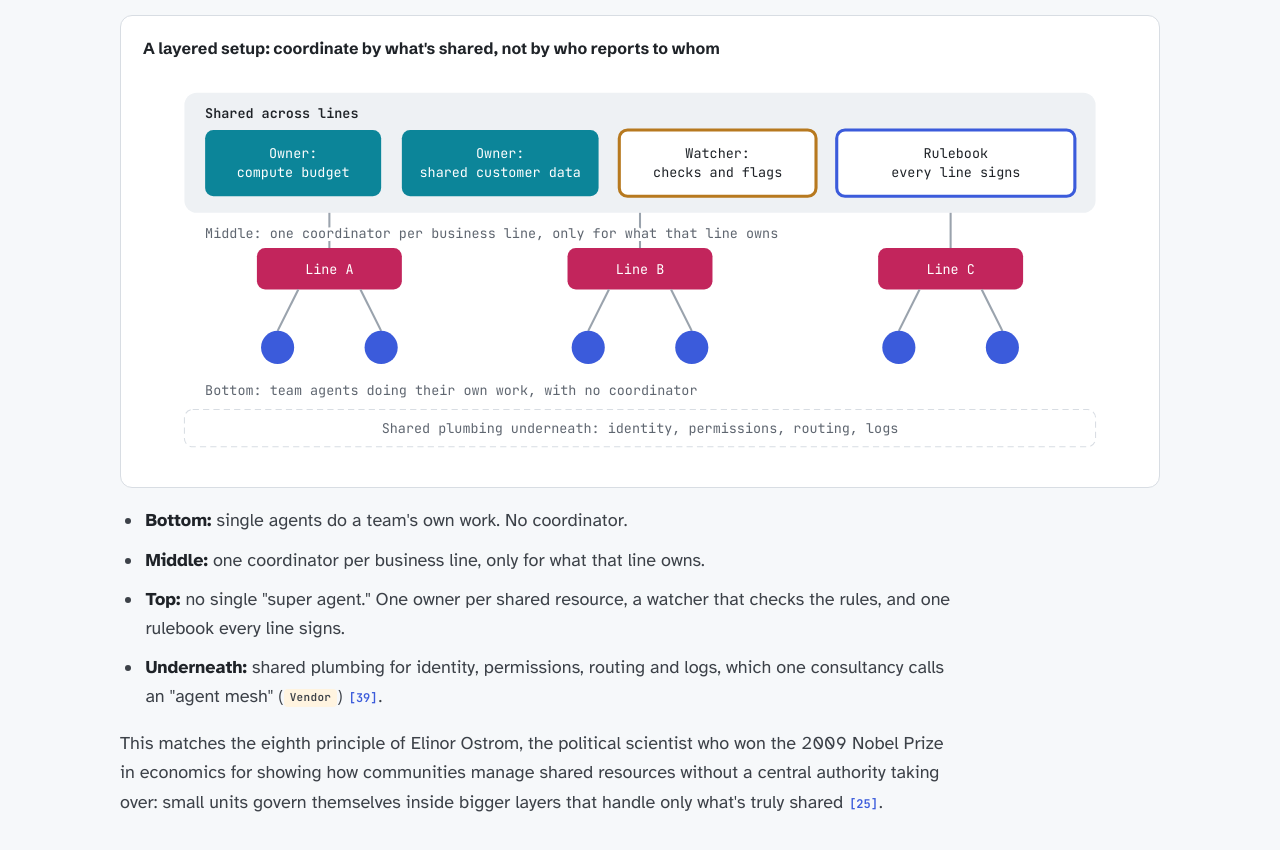
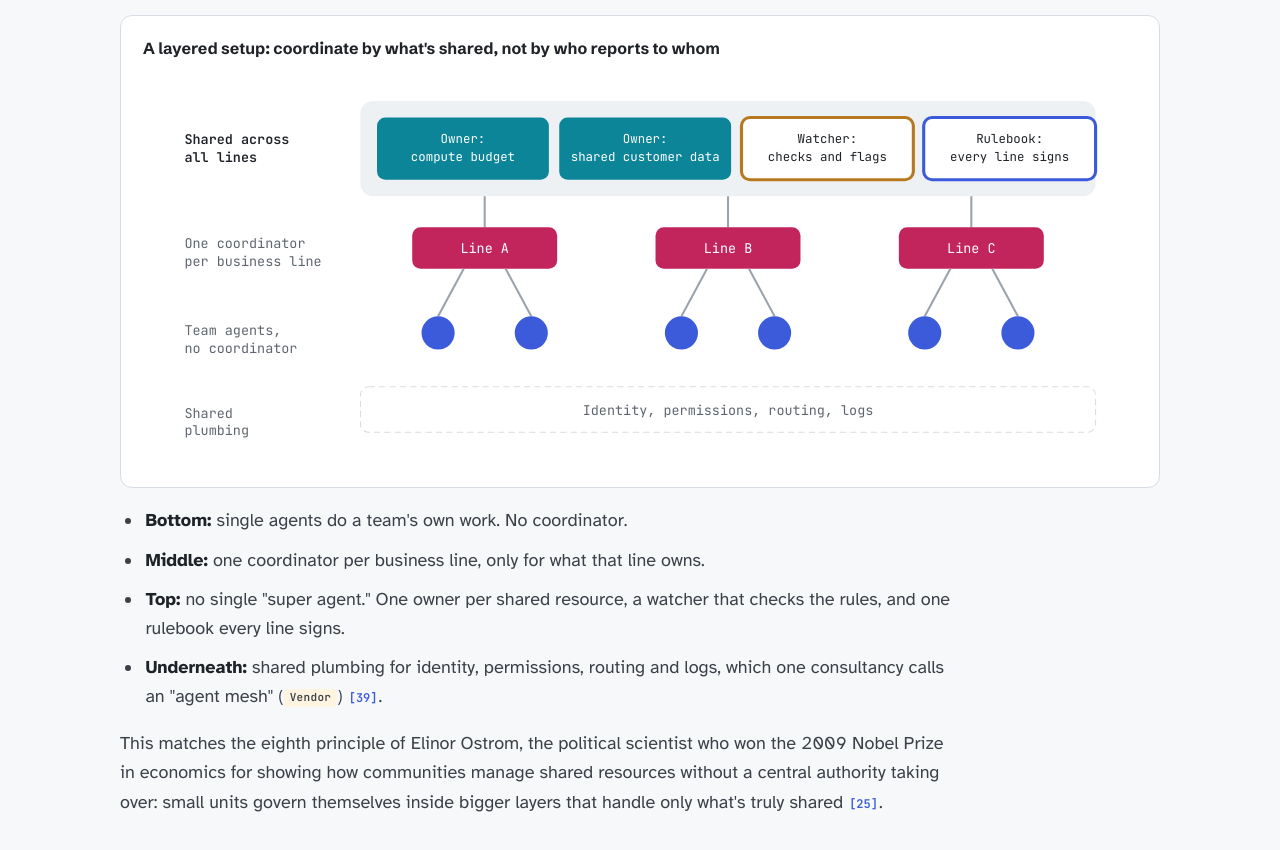
Before and after one commit to VeritasPlaybook/playbook, a plain HTML site: page concepts/interlocking/index.html in a window 1280 px wide. Shown: the part 6278-7128 px from the top of the page. Drawn offline with Linux system fonts and the light colour scheme.

Commit message:
Redraw the Part 3 diagram

```diff
--- a/concepts/interlocking/index.html
+++ b/concepts/interlocking/index.html
@@ -252,23 +252,24 @@ body.editing #content:focus{outline-style:solid}
 </ol>
 <div class="fig">
 <div class="ft">A layered setup: coordinate by what's shared, not by who reports to whom</div>
-<div class="figscroll"><svg viewBox="0 0 960 380" role="img" aria-label="Three layers. Bottom: team agents doing their own work in three business lines. Middle: one coordinator per business line for what that line owns. Top: owner agents for each shared resource, a watcher that checks rules, and a shared rulebook, all on shared plumbing.">
+<div class="figscroll"><svg viewBox="0 0 960 380" role="img" aria-label="Three layers. Top: owner agents for each shared resource, a watcher that checks rules, and a rulebook every business line signs. Middle: one coordinator per business line, only for what that line owns. Bottom: team agents doing their own work with no coordinator. Underneath: shared plumbing for identity, permissions, routing and logs.">
 <g font-size="13" fill="var(--ink)">
-<rect x="40" y="20" width="880" height="116" rx="12" fill="var(--soft)"></rect>
-<text x="60" y="44" font-weight="600">Shared across lines</text>
-<rect x="60" y="56" width="170" height="64" rx="8" fill="var(--green)"></rect><text x="145" y="83" text-anchor="middle" fill="var(--panel)"><tspan x="145">Owner:</tspan><tspan x="145" dy="18">compute budget</tspan></text>
-<rect x="250" y="56" width="190" height="64" rx="8" fill="var(--green)"></rect><text x="345" y="83" text-anchor="middle" fill="var(--panel)"><tspan x="345">Owner:</tspan><tspan x="345" dy="18">shared customer data</tspan></text>
-<rect x="460" y="56" width="190" height="64" rx="8" fill="var(--panel)" stroke="var(--yellow)" stroke-width="3"></rect><text x="555" y="83" text-anchor="middle"><tspan x="555">Watcher:</tspan><tspan x="555" dy="18">checks and flags</tspan></text>
-<rect x="670" y="56" width="230" height="64" rx="8" fill="var(--panel)" stroke="var(--blue)" stroke-width="3"></rect><text x="785" y="83" text-anchor="middle"><tspan x="785">Rulebook</tspan><tspan x="785" dy="18">every line signs</tspan></text>
-<g stroke="var(--grey)" stroke-width="2"><line x1="180" y1="136" x2="180" y2="170"></line><line x1="480" y1="136" x2="480" y2="170"></line><line x1="780" y1="136" x2="780" y2="170"></line></g>
-<text x="60" y="160" fill="var(--mute)" stroke="var(--panel)" stroke-width="6" paint-order="stroke" stroke-linejoin="round">Middle: one coordinator per business line, only for what that line owns</text>
-<g fill="var(--red)"><rect x="110" y="170" width="140" height="40" rx="8"></rect><rect x="410" y="170" width="140" height="40" rx="8"></rect><rect x="710" y="170" width="140" height="40" rx="8"></rect></g>
-<g fill="var(--panel)" text-anchor="middle"><text x="180" y="195">Line A</text><text x="480" y="195">Line B</text><text x="780" y="195">Line C</text></g>
-<g stroke="var(--grey)" stroke-width="2"><line x1="150" y1="210" x2="130" y2="250"></line><line x1="210" y1="210" x2="230" y2="250"></line><line x1="450" y1="210" x2="430" y2="250"></line><line x1="510" y1="210" x2="530" y2="250"></line><line x1="750" y1="210" x2="730" y2="250"></line><line x1="810" y1="210" x2="830" y2="250"></line></g>
-<g fill="var(--blue)"><circle cx="130" cy="266" r="16"></circle><circle cx="230" cy="266" r="16"></circle><circle cx="430" cy="266" r="16"></circle><circle cx="530" cy="266" r="16"></circle><circle cx="730" cy="266" r="16"></circle><circle cx="830" cy="266" r="16"></circle></g>
-<text x="60" y="312" fill="var(--mute)">Bottom: team agents doing their own work, with no coordinator</text>
-<rect x="40" y="326" width="880" height="36" rx="8" fill="none" stroke="var(--line)" stroke-dasharray="6 4"></rect>
-<text x="480" y="349" text-anchor="middle" fill="var(--mute)">Shared plumbing underneath: identity, permissions, routing, logs</text>
+<text x="40" y="70" font-weight="600"><tspan x="40">Shared across</tspan><tspan x="40" dy="17">all lines</tspan></text>
+<text x="40" y="170" fill="var(--mute)"><tspan x="40">One coordinator</tspan><tspan x="40" dy="17">per business line</tspan></text>
+<text x="40" y="254" fill="var(--mute)"><tspan x="40">Team agents,</tspan><tspan x="40" dy="17">no coordinator</tspan></text>
+<text x="40" y="334" fill="var(--mute)"><tspan x="40">Shared</tspan><tspan x="40" dy="17">plumbing</tspan></text>
+<rect x="210" y="28" width="710" height="92" rx="12" fill="var(--soft)"></rect>
+<rect x="226" y="44" width="166" height="60" rx="8" fill="var(--green)"></rect><text x="309" y="69" text-anchor="middle" font-size="12" fill="var(--panel)"><tspan x="309">Owner:</tspan><tspan x="309" dy="17">compute budget</tspan></text>
+<rect x="402" y="44" width="166" height="60" rx="8" fill="var(--green)"></rect><text x="485" y="69" text-anchor="middle" font-size="12" fill="var(--panel)"><tspan x="485">Owner:</tspan><tspan x="485" dy="17">shared customer data</tspan></text>
+<rect x="578" y="44" width="166" height="60" rx="8" fill="var(--panel)" stroke="var(--yellow)" stroke-width="3"></rect><text x="661" y="69" text-anchor="middle" font-size="12" fill="var(--ink)"><tspan x="661">Watcher:</tspan><tspan x="661" dy="17">checks and flags</tspan></text>
+<rect x="754" y="44" width="166" height="60" rx="8" fill="var(--panel)" stroke="var(--blue)" stroke-width="3"></rect><text x="837" y="69" text-anchor="middle" font-size="12" fill="var(--ink)"><tspan x="837">Rulebook:</tspan><tspan x="837" dy="17">every line signs</tspan></text>
+<g stroke="var(--grey)" stroke-width="2"><line x1="330" y1="120" x2="330" y2="150"></line><line x1="565" y1="120" x2="565" y2="150"></line><line x1="800" y1="120" x2="800" y2="150"></line></g>
+<g fill="var(--red)"><rect x="260" y="150" width="140" height="40" rx="8"></rect><rect x="495" y="150" width="140" height="40" rx="8"></rect><rect x="730" y="150" width="140" height="40" rx="8"></rect></g>
+<g fill="var(--panel)" text-anchor="middle"><text x="330" y="175">Line A</text><text x="565" y="175">Line B</text><text x="800" y="175">Line C</text></g>
+<g stroke="var(--grey)" stroke-width="2"><line x1="309.75" y1="190" x2="285" y2="236"></line><line x1="350.25" y1="190" x2="375" y2="236"></line><line x1="544.75" y1="190" x2="520" y2="236"></line><line x1="585.25" y1="190" x2="610" y2="236"></line><line x1="779.75" y1="190" x2="755" y2="236"></line><line x1="820.25" y1="190" x2="845" y2="236"></line></g>
+<g fill="var(--blue)"><circle cx="285" cy="252" r="16"></circle><circle cx="375" cy="252" r="16"></circle><circle cx="520" cy="252" r="16"></circle><circle cx="610" cy="252" r="16"></circle><circle cx="755" cy="252" r="16"></circle><circle cx="845" cy="252" r="16"></circle></g>
+<rect x="210" y="304" width="710" height="44" rx="8" fill="none" stroke="var(--line)" stroke-dasharray="6 4"></rect>
+<text x="565" y="331" text-anchor="middle" fill="var(--mute)">Identity, permissions, routing, logs</text>
 </g>
 </svg></div>
 </div>
```
